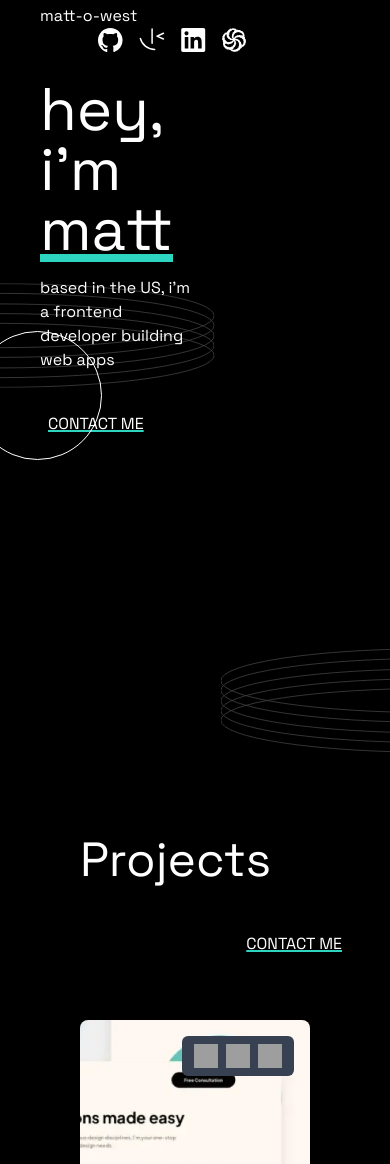
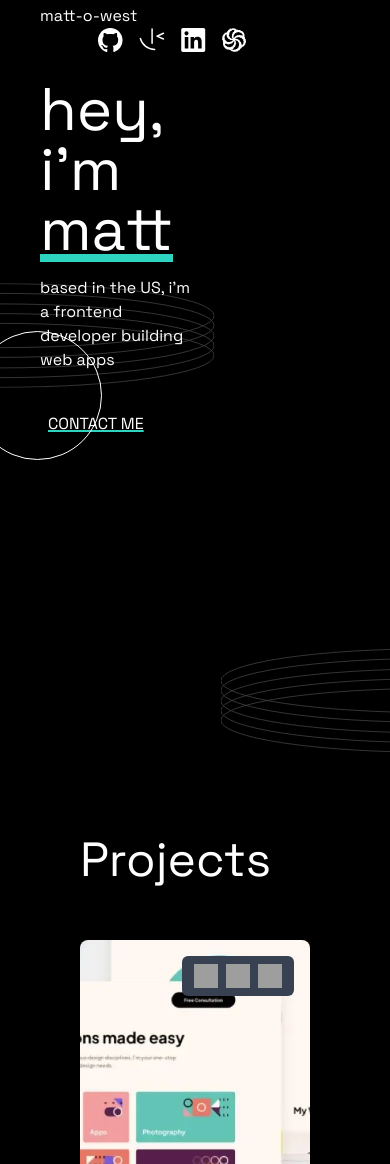
Before and after one commit to matt-o-west/portfolio-v1, a React (Vite) app: page / in a window 390 px wide. Shown: the top 1164 px of the page. Built offline with nearby package versions, Linux system fonts and the light colour scheme; grey boxes are pictures that could not be loaded.

Commit message:
working on mobile styling

```diff
--- a/src/Projects.jsx
+++ b/src/Projects.jsx
@@ -6,7 +6,7 @@ const Projects = () => {
     <div>
       <div className='grid grid-cols-2 w-full'>
         <h1 className='col-span-1 font-600 text-5xl pt-20 pl-20'>Projects</h1>
-        <button className='underline justify-self-end py-2 col-span-1 mt-24 mr-10 w-1/8 min-[320px]:pt-20 decoration-teal-400 decoration-2 hover:scale-110 hover:transition-all hover:ease-in-out hover:text-teal-400 hover:bg-blend-darken hover:bg-zinc-800 px-2 rounded-md'>
+        <button className='underline static z-50 max-sm-[350px]:invisible justify-self-end mr-10 lg:mt-24 md:mt-20 sm:mt-20  decoration-teal-400 decoration-2 my-8 py-2 hover:scale-110 hover:transition-all hover:ease-in-out hover:text-teal-400 hover:bg-blend-darken hover:bg-zinc-800 px-2 rounded-md'>
           CONTACT ME
         </button>
       </div>
```
